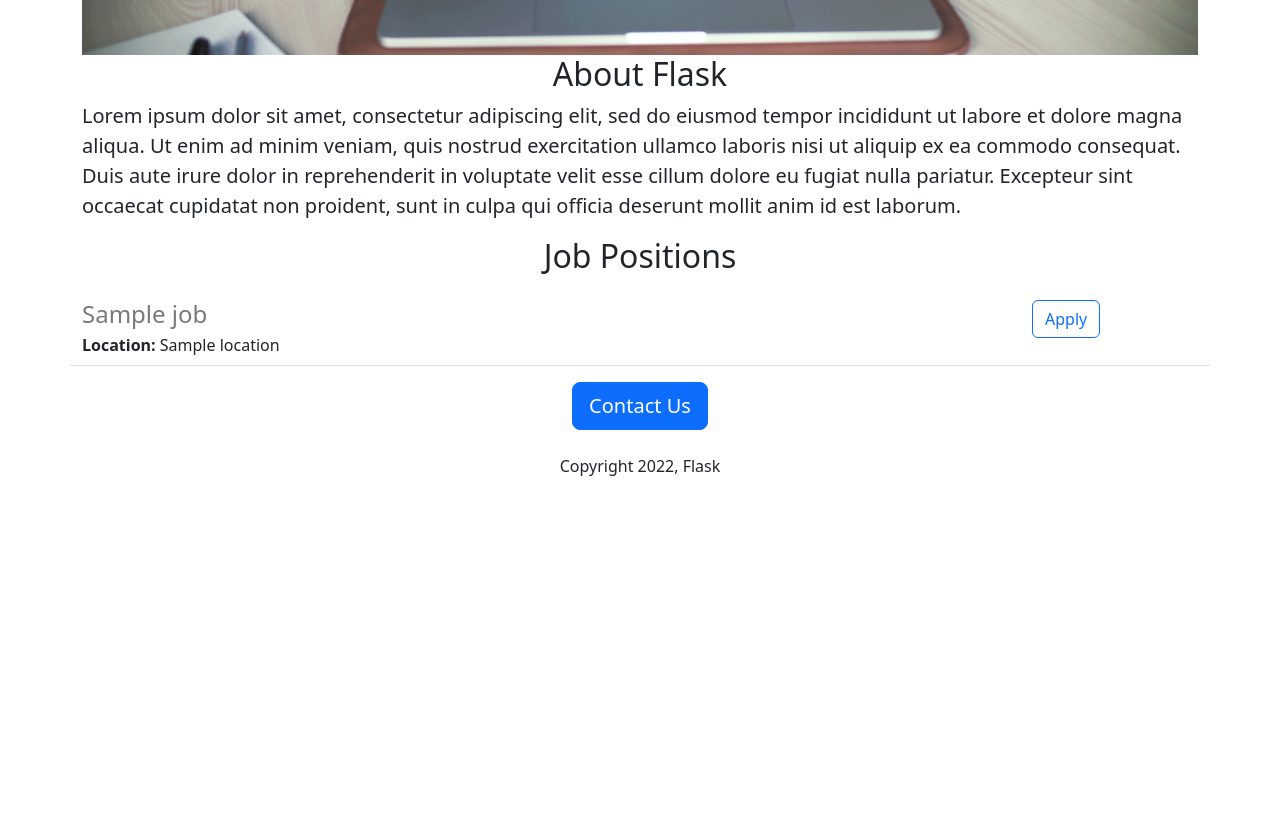
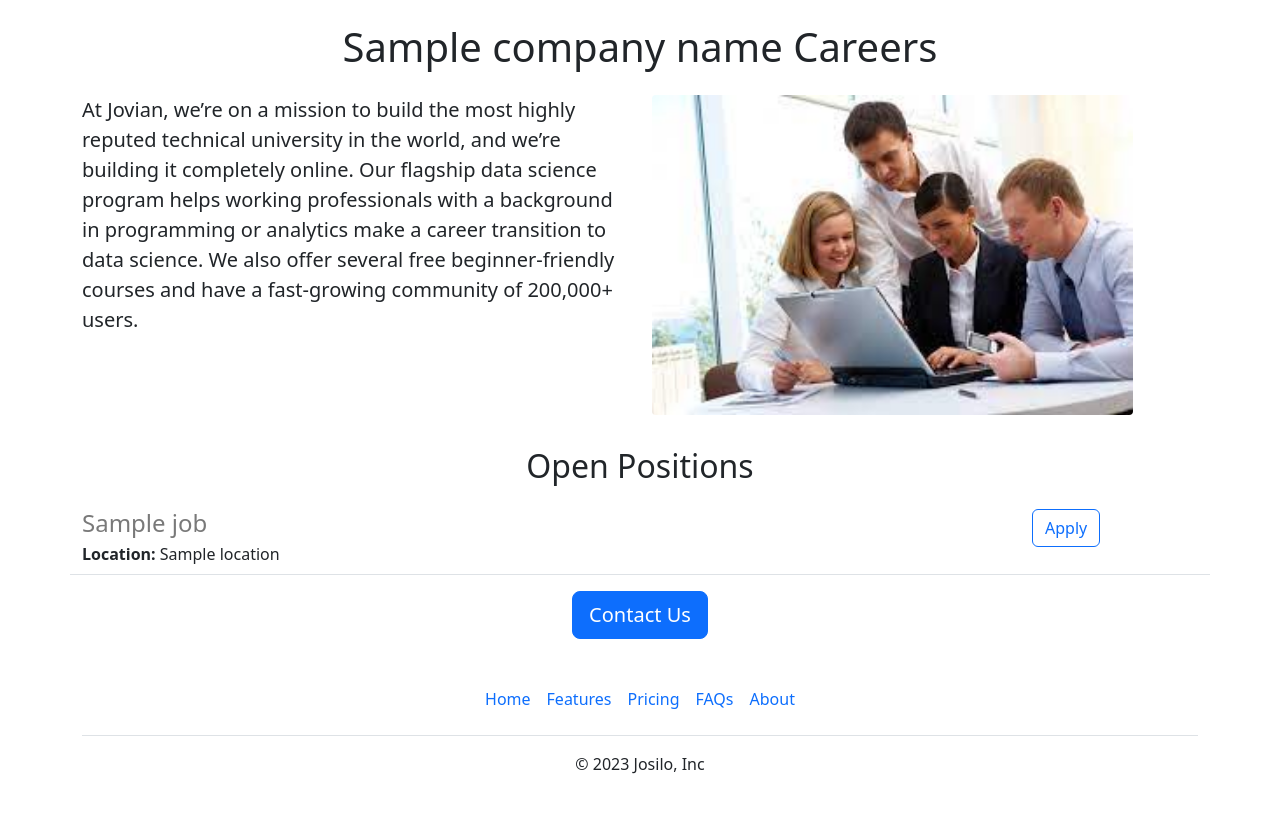
Before and after one commit to joshuashumshere/jovian-careers-website-v2, a Flask app: template templates/home_css_bootstrap.html in a window 1280 px wide. Shown: the part 417-1249 px from the top of the page. Before the commit the page ends 893 px from the top, so only its background shows below. Run offline with Flask 3, Linux system fonts and the light colour scheme; the template is opened without the code that fills it: most values are stand-ins (such as "Sample title", 1, 10 or a date in 2020).

Commit message:
Final Website

```diff
--- /dev/null
+++ b/templates/footer.html
@@ -0,0 +1,12 @@
+<div class="container">
+  <footer class="py-3 my-4">
+    <ul class="nav justify-content-center border-bottom pb-3 mb-3">
+      <li class="nav-item"><a href="#" class="nav-link px-2 text-body-secondary">Home</a></li>
+      <li class="nav-item"><a href="#" class="nav-link px-2 text-body-secondary">Features</a></li>
+      <li class="nav-item"><a href="#" class="nav-link px-2 text-body-secondary">Pricing</a></li>
+      <li class="nav-item"><a href="#" class="nav-link px-2 text-body-secondary">FAQs</a></li>
+      <li class="nav-item"><a href="#" class="nav-link px-2 text-body-secondary">About</a></li>
+    </ul>
+    <p class="text-center text-body-secondary">&copy; 2023 Josilo, Inc</p>
+  </footer>
+</div>
--- a/templates/home.html
+++ b/templates/home.html
@@ -55,7 +55,6 @@
       <p class="bodytext">TODO</p>
       <div style="text-align:center;">
       <button>Contact Us</button>
-        <p>Copyright 2022, Flask</p>
       </div>
     </div>
   </body>
--- a/templates/home_css_bootstrap.html
+++ b/templates/home_css_bootstrap.html
@@ -1,41 +1,46 @@
 <!DOCTYPE html>
 <html>
   <head>
+    <title>Jovian Careers</title>
     <meta charset="utf-8">
     <meta name="viewport" content="width=device-width, initial-scale=1">
-    <title>Learn Flask</title>
-    <link href="https://cdn.jsdelivr.net/npm/bootstrap@5.2.3/dist/css/bootstrap.min.css" rel="stylesheet" integrity="sha384-rbsA2VBKQhggwzxH7pPCaAqO46MgnOM80zW1RWuH61DGLwZJEdK2Kadq2F9CUG65" crossorigin="anonymous">
+    <link href="https://cdn.jsdelivr.net/npm/bootstrap@5.2.0-beta1/dist/css/bootstrap.min.css" rel="stylesheet" integrity="sha384-0evHe/X+R7YkIZDRvuzKMRqM+OrBnVFBL6DOitfPri4tjfHxaWutUpFmBp4vmVor" crossorigin="anonymous">
     <style>
       #banner {
-        height:360px;
+        height: 360px;
+        width: 100%;
         object-fit:cover;
-        width:100%;
+        margin-bottom: 16px;
       }
     </style>
   </head>
   <body>
     {% include 'nav.html' %}
-    <!-- insert nav bar from `nav.html` -->
-    <div class='container'>
-      <h1 class="text-center" mt-2 mb-4>Learn Flask</h1>
-
-      <img class='img-fluid'  id=banner src="https://learnflask--joshuashumshere.repl.co/static/banner.jpg">
-      <h2 class="text-center" mt-2 mb-4>About Flask</h2>
+    <img class="img-fluid" id="banner" src="https://jovian-careers-website.aakashns.repl.co/static/banner.jpeg" >
+    <div class="container">
+      <h1 class="text-center mt-2 mb-4">
+        {{company_name}} Careers
+      </h1>
+      <div class="row" style="margin-bottom:32px">
+        <div class="col-md-6">
       <p class="lead">
-          Lorem ipsum dolor sit amet, consectetur adipiscing elit, sed do eiusmod tempor incididunt ut labore et dolore magna aliqua. Ut enim ad minim veniam, quis nostrud exercitation ullamco laboris nisi ut aliquip ex ea commodo consequat. Duis aute irure dolor in reprehenderit in voluptate velit esse cillum dolore eu fugiat nulla pariatur. Excepteur sint occaecat cupidatat non proident, sunt in culpa qui officia deserunt mollit anim id est laborum.
+        At Jovian, we’re on a mission to build the most highly reputed technical university in the world, and we’re building it completely online. Our flagship data science program helps working professionals with a background in programming or analytics make a career transition to data science. We also offer several free beginner-friendly courses and have a fast-growing community of 200,000+ users.
       </p>
-      <h2 class="text-center mt-2 mb-4">Job Positions</h3>
-      <p>
-        <!-- insert dynamic data using flask from main.py -->
-        {% for job in jobs%}
-          {% include 'jobitem.html'%}
-        <!-- pass the variables from another html template -->
+        </div>
+        <div class="d-none d-md-block col-md-6">
+        <img src="/static/people.jpg" style="height:320px;border-radius:4px;">
+        </div>
+      </div>
+      <h2 class="text-center mt-2 mb-4">Open Positions</h2>
+      <div>
+        {% for job in jobs %}
+          {% include 'jobitem.html' %}
         {% endfor %}
-      </p>
+      </div>
       <div class="text-center">
-      <button type="button" class="btn btn-primary btn-lg">Contact Us</button>
-        <p class="mt-4">Copyright 2022, Flask</p>
+      <a class="btn btn-primary btn-lg" href="mailto:hello@jovian.ai?subject=Question%20about%20Job%20Opernings&body=My%20name%3A%20%3Cyour%20name%20here%3E%0D%0A%0D%0AMy%20questions%3A%20%3Center%20question%20here%3E%0D%0A">Contact Us</a>
       </div>
     </div>
+    {% include 'footer.html' %}
   </body>
 </html>
--- a/templates/nav.html
+++ b/templates/nav.html
@@ -1,4 +1,4 @@
-<nav class="navbar navbar-expand-lg bg-body-tertiary">
+<nav class="navbar navbar-expand-lg bg-body-tertiary shadow-sm fixed-top bg-white">
   <div class="container-fluid">
     <a class="navbar-brand" href="#">Navbar</a>
     <button class="navbar-toggler" type="button" data-bs-toggle="collapse" data-bs-target="#navbarNav" aria-controls="navbarNav" aria-expanded="false" aria-label="Toggle navigation">
@@ -22,3 +22,4 @@
     </div>
   </div>
 </nav>
+<div style="height:56px"></div>
```
Also changed, not shown: static/people.jpg (added).
